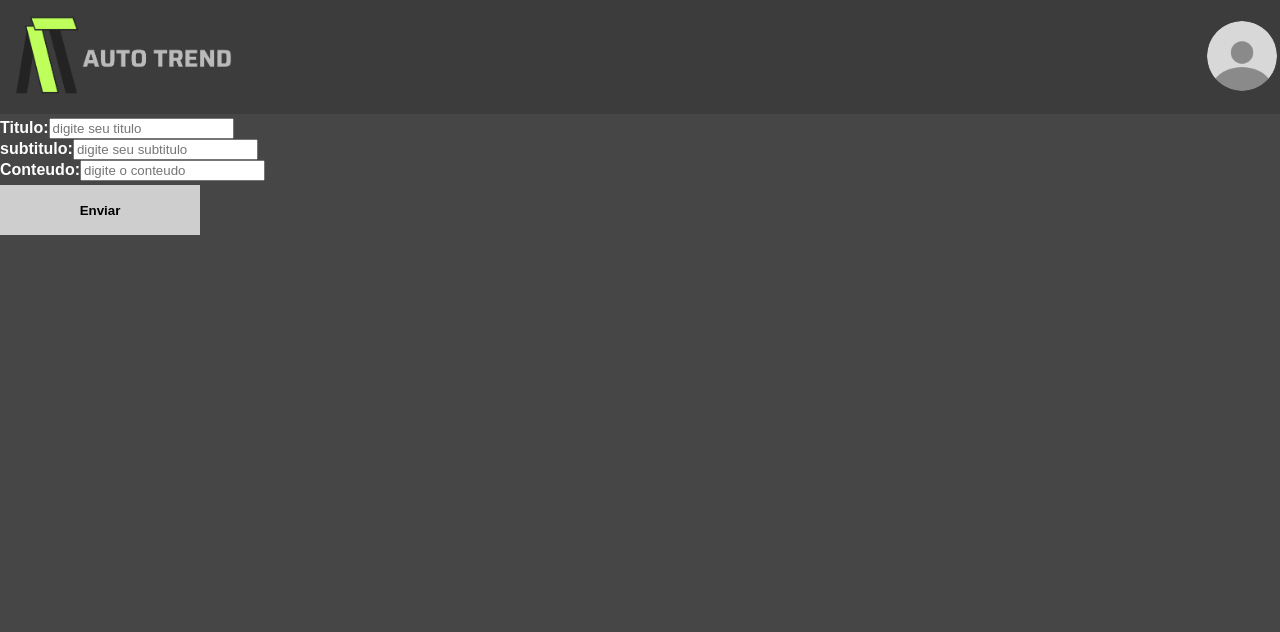
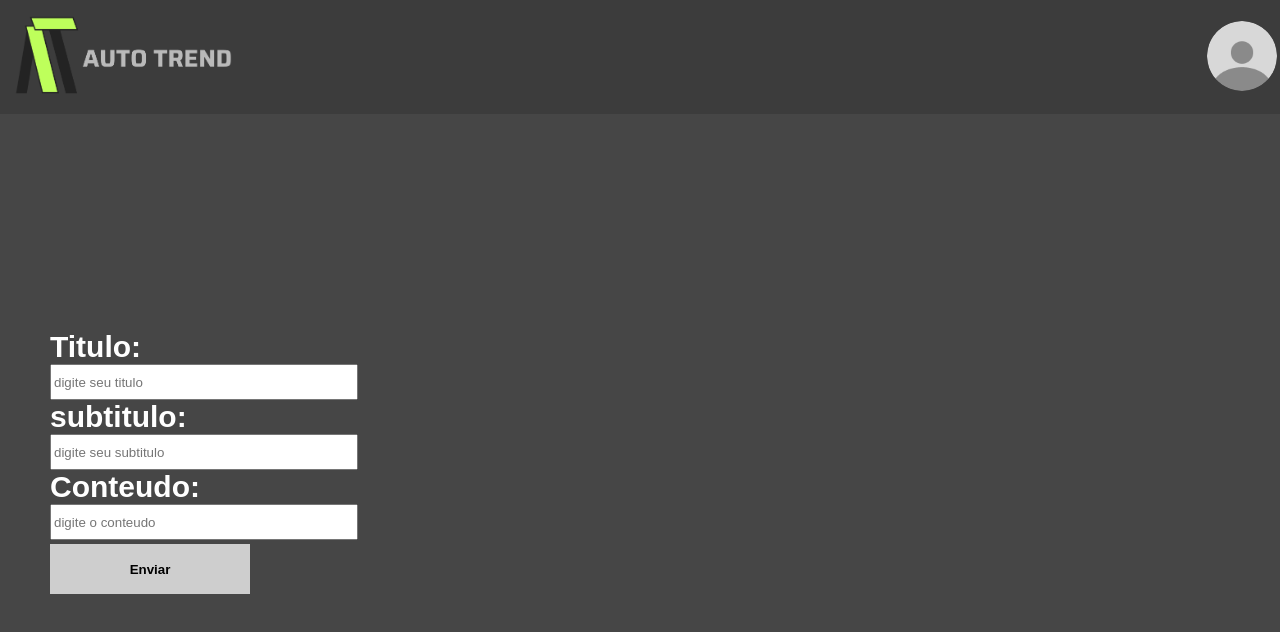
Before and after one commit to Gabriel-Te/autotrend, a React (Create React App) app: page /criarnoticia in a window 1280 px wide. Shown: the top 632 px of the page. Built offline with nearby package versions, Linux system fonts and the light colour scheme; a web font is replaced by a local one.

Commit message:
feito o estado global com zustand e aplicado a area de noticias

```diff
--- a/package.json
+++ b/package.json
@@ -10,10 +10,12 @@
     "react": "^18.2.0",
     "react-dom": "^18.2.0",
     "react-router-dom": "^6.22.3",
-    "react-scripts": "5.0.1"
+    "react-scripts": "5.0.1",
+    "zustand": "^4.5.2"
   },
   "scripts": {
     "start": "react-scripts start",
+    "dev" :  "node ./backend/server.js",
     "build": "react-scripts build",
     "test": "react-scripts test",
     "eject": "react-scripts eject"
--- a/src/App.js
+++ b/src/App.js
@@ -1,4 +1,4 @@
-import {useState, useEffect} from 'react';
+
 import {Routes, Route, BrowserRouter as Router} from 'react-router-dom';
 
 import NavBar from './components/layout/nav';
--- a/src/components/Form.js
+++ b/src/components/Form.js
@@ -1,8 +1,11 @@
 import { useState } from 'react'
 import styles from './Form.module.css'
 import Button from './Button';
+import { useNavigate } from 'react-router-dom';
 
 function Form () {
+
+    const navigate = useNavigate()
 
     const [formData, setFormData] = useState({
         titulo: '',
@@ -16,8 +19,6 @@ function Form () {
 
     const handleSubmit = async (e) => {
         e.preventDefault();
-        console.log('o submit ocorreu')
-
         try{
             const response = await fetch ('http://localhost:3001/enviar', {
                 method: 'POST',
@@ -26,8 +27,8 @@ function Form () {
                 },
                 body: JSON.stringify(formData)
             })
-
             console.log('noticia criada e enviar com sucesso')
+            navigate('/')
         }catch(error){
             console.error('erro ao criar e enviar a noticia', error)
         }
@@ -77,6 +78,7 @@ function Form () {
 
              <div>
                 <Button className={styles.botao} type='submit' value='Enviar'/>
+
              </div>
         </form>
     </div>)
--- a/src/components/Form.module.css
+++ b/src/components/Form.module.css
@@ -1,10 +1,20 @@
 .container{
     display: flex;
+    align-items: center;
+    height: 700px;
+    margin-left: 50px;
+    width: 50px;
 }
 
-.subtitulo{
+label{
     color: #FFF;
     font-weight: 600;
-    padding: 4px 0px 4px 0px;
+    padding: 0px 0px 0px 0px;
     font-family: 'Inria Sans', sans-serif;
+    font-size: 30px;
 }
+input{
+    width: 300px;
+    height: 30px;
+
+}
--- a/src/components/News/news.js
+++ b/src/components/News/news.js
@@ -7,7 +7,7 @@ function News (props) {
     <a href="#">
         <img src={props.fotonoticia} alt="" />
 
-            <div class={styles.columm}>
+            <div className={styles.columm}>
             <h1>{props.titulo}</h1>
                 <h2>{props.subtitulo}</h2>
                 <p>{props.conteudo}</p>
--- a/src/components/News/newsArea.js
+++ b/src/components/News/newsArea.js
@@ -2,17 +2,23 @@ import { useState, useEffect } from 'react'
 import News from './news'
 import styles from './newsArea.module.css'
 import fotonoticia from '../../img/fotoBanner.png'
+import useNewsStore from '../../store/newsStore'
 
 function NewsArea () {
 
-    const [newsData, setNewsData] = useState([])
+    const {setNews, newsData} = useNewsStore((state) => ({
+      setNews : state.setNews,
+      newsData: state.news
+    }))
+    //const setNews = useNewsStore(state => state.setNews)
+    //const newsData = useNewsStore(state => state.news)
 
     const getNews = async () => {
       try{
         const result = await fetch('http://localhost:3001/noticias')
         const data = await result.json()
-        setNewsData(data)
-        console.log('dados dos usuarios adquiridos com sucesso')
+        setNews(data)
+        console.log(setNews)
       }catch(error){
         console.log('erro ao adquirir os usuarios da requisição', error)
       }
--- a/src/components/layout/nav.js
+++ b/src/components/layout/nav.js
@@ -1,4 +1,4 @@
-import { Link, Router } from 'react-router-dom'
+import { Link, } from 'react-router-dom'
 import atIndex from '../../img/autotrend.png'
 import fotoPerfil from '../../img/imgperfil.png'
 import styles from './nav.module.css'
--- /dev/null
+++ b/src/store/newsStore.js
@@ -0,0 +1,11 @@
+import {create} from 'zustand'
+
+const useNewsStore = create(set => ({
+    news: [],
+
+    setNews: (newsData) => set({news : newsData}),
+    addNews: (newNews) => set((state) => ({news : [...state.news, newNews]})),
+    //removeNews: (newsId) => set((state) => ({news : state.news.filter(newsId => state.news.id_noticia !== newsId)})),
+}));
+
+export default useNewsStore
```
Also changed, not shown: 2 other files (tests, documents, lock files or other folders).
